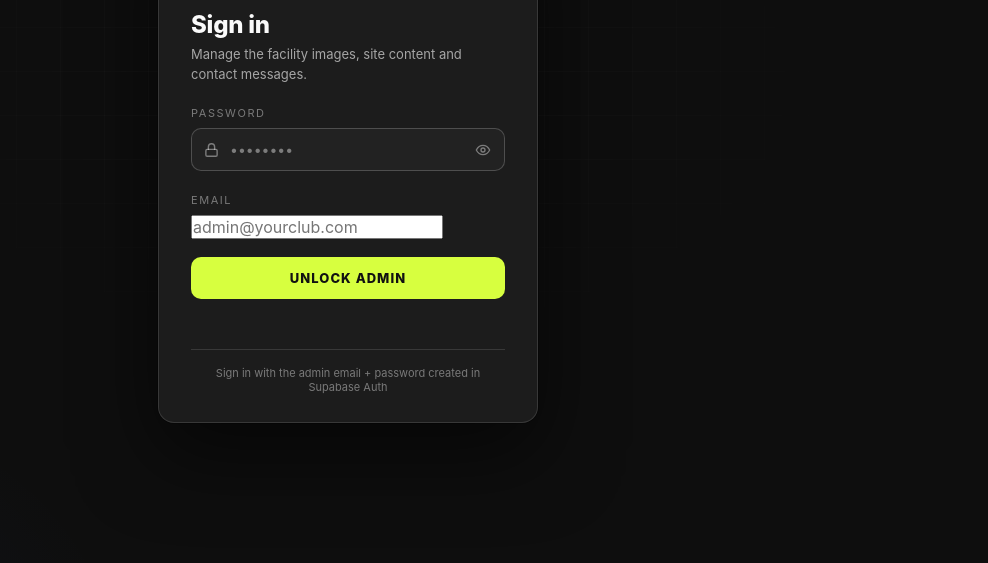
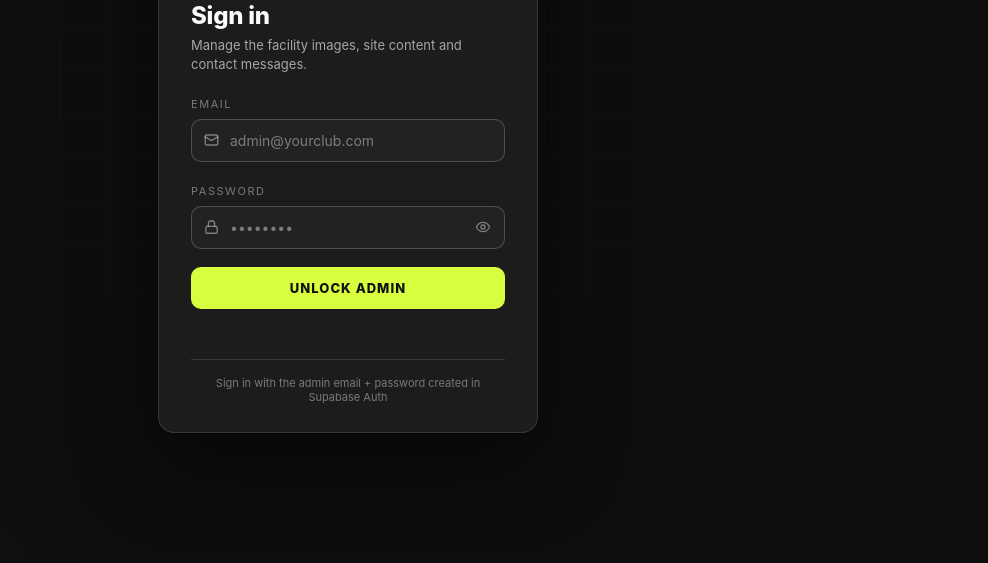
Before and after one commit to studycontentco-boop/oxygenfinessclub, a website: page admin.html in a window 1280 px wide. Shown: the part 237-800 px from the top of the page, without its empty margins (292-1280 px from the left). Drawn offline with Linux system fonts and the light colour scheme.

Commit message:
admin login: email above password, matching field design

```diff
--- a/admin.html
+++ b/admin.html
@@ -323,6 +323,15 @@
     </div>
     <h1 class="login-title">Sign in</h1>
     <p class="login-sub">Manage the facility images, site content and contact messages.</p>
+    <div class="field" id="emailWrap" style="display:none">
+      <label for="email">Email</label>
+      <div class="pw-box">
+        <span class="lock">
+          <svg width="15" height="15" viewBox="0 0 24 24" fill="none" stroke="currentColor" stroke-width="2.2" stroke-linecap="round" stroke-linejoin="round"><rect x="2" y="4" width="20" height="16" rx="2"/><path d="m22 7-10 6L2 7"/></svg>
+        </span>
+        <input id="email" type="email" placeholder="admin@yourclub.com" autocomplete="username"/>
+      </div>
+    </div>
     <div class="field">
       <label for="pw">Password</label>
       <div class="pw-box">
@@ -334,10 +343,6 @@
           <svg width="16" height="16" viewBox="0 0 24 24" fill="none" stroke="currentColor" stroke-width="2" stroke-linecap="round" stroke-linejoin="round"><path d="M2 12s3.5-7 10-7 10 7 10 7-3.5 7-10 7-10-7-10-7Z"/><circle cx="12" cy="12" r="3"/></svg>
         </button>
       </div>
-    </div>
-    <div class="field" id="emailWrap" style="display:none">
-      <label for="email">Email</label>
-      <input id="email" type="email" placeholder="admin@yourclub.com" autocomplete="username"/>
     </div>
     <button type="submit" id="signBtn" class="btn-sign"><span id="signBtnText">UNLOCK ADMIN</span></button>
     <p id="loginError" class="login-error"></p>
```
